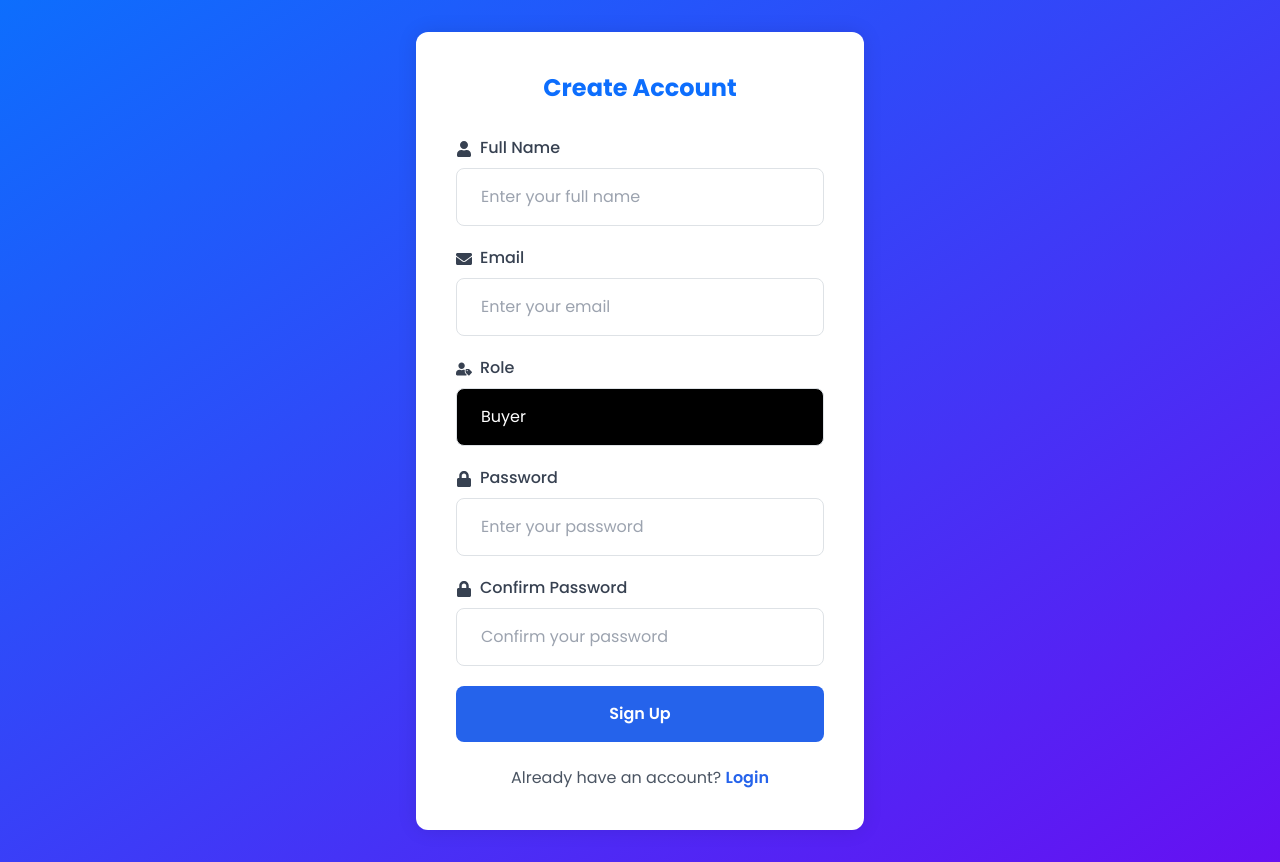
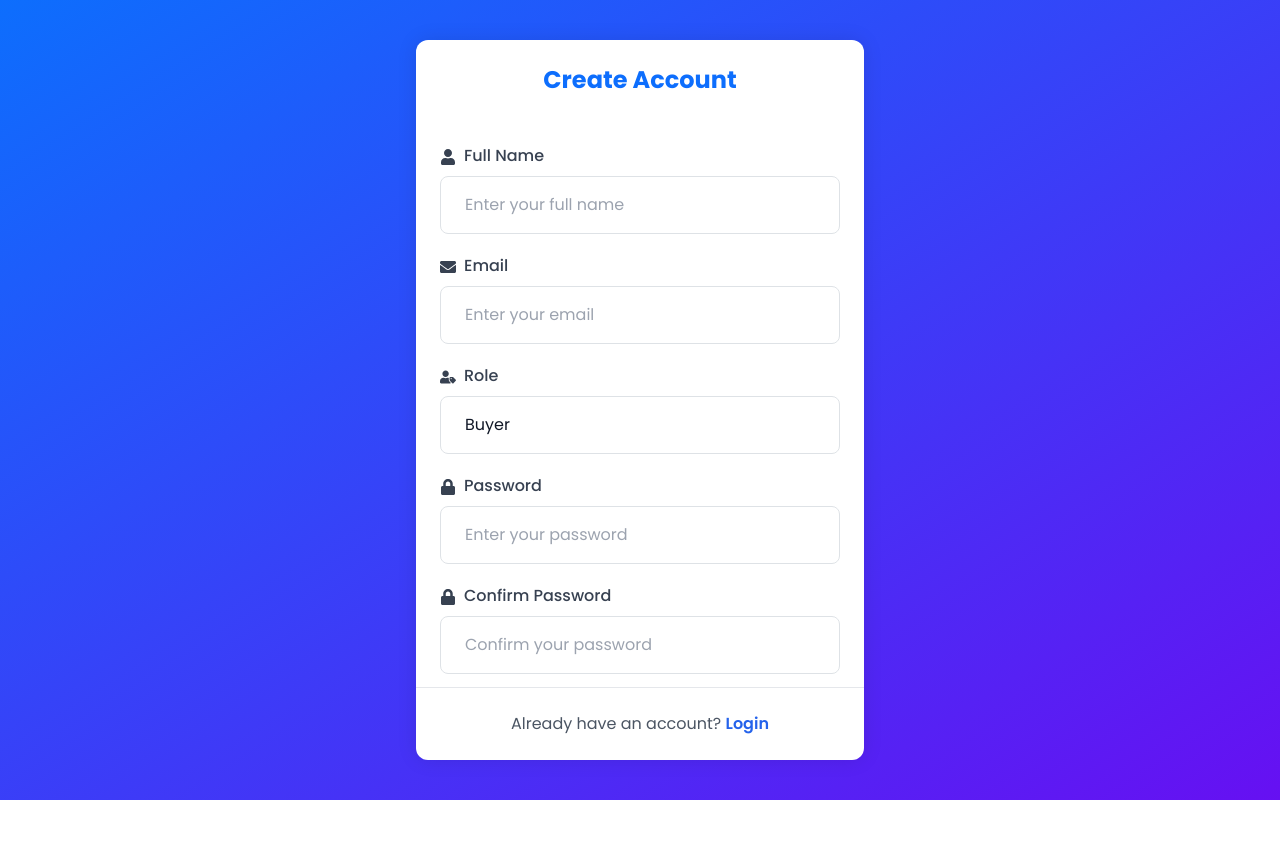
Before and after one commit to Muhammad-waqar-uit/land-registeration-frontend, a React (Vite) app: page /register in a window 1280 px wide. After the commit the page ends 800 px from the top, so only its background shows below. Built offline with nearby package versions, Linux system fonts and the light colour scheme; no server answers.

Commit message:
UI fixes

```diff
--- a/src/index.css
+++ b/src/index.css
@@ -16,3 +16,30 @@
   min-height: 100vh;
   font-family: 'Poppins', sans-serif;
 }
+
+/* Custom Scrollbar Styles */
+@layer utilities {
+  .custom-scrollbar {
+    scrollbar-width: thin;
+    scrollbar-color: #cbd5e1 #f1f5f9;
+  }
+
+  .custom-scrollbar::-webkit-scrollbar {
+    width: 8px;
+  }
+
+  .custom-scrollbar::-webkit-scrollbar-track {
+    background: #f1f5f9;
+    border-radius: 10px;
+  }
+
+  .custom-scrollbar::-webkit-scrollbar-thumb {
+    background: #cbd5e1;
+    border-radius: 10px;
+    transition: background 0.2s ease;
+  }
+
+  .custom-scrollbar::-webkit-scrollbar-thumb:hover {
+    background: #94a3b8;
+  }
+}
--- a/src/pages/auth/ForgotPassword.tsx
+++ b/src/pages/auth/ForgotPassword.tsx
@@ -62,7 +62,7 @@
               value={email}
               onChange={(e) => setEmail(e.target.value)}
               required
-              style={{ borderRadius: '8px' }}
+              style={{ borderRadius: '8px', color: '#111827', backgroundColor: '#ffffff' }}
             />
           </div>
 
--- a/src/pages/auth/Login.tsx
+++ b/src/pages/auth/Login.tsx
@@ -78,7 +78,7 @@
               value={email}
               onChange={(e) => setEmail(e.target.value)}
               required
-              style={{ borderRadius: '8px' }}
+              style={{ borderRadius: '8px', color: '#111827', backgroundColor: '#ffffff' }}
             />
           </div>
 
@@ -94,7 +94,7 @@
               value={password}
               onChange={(e) => setPassword(e.target.value)}
               required
-              style={{ borderRadius: '8px' }}
+              style={{ borderRadius: '8px', color: '#111827', backgroundColor: '#ffffff' }}
             />
           </div>
 
--- a/src/pages/auth/Register.tsx
+++ b/src/pages/auth/Register.tsx
@@ -71,23 +71,32 @@
       }}
     >
       <div
-        className="w-full max-w-md bg-white p-10 rounded-xl shadow-2xl"
-        style={{ boxShadow: '0 0 20px rgba(0,0,0,0.1)' }}
+        className="w-full max-w-md bg-white rounded-xl shadow-2xl flex flex-col"
+        style={{
+          boxShadow: '0 0 20px rgba(0,0,0,0.1)',
+          maxHeight: '90vh',
+          overflow: 'hidden'
+        }}
       >
+        <div className="p-6 pb-4 flex-shrink-0">
           <h3
-          className="text-center font-bold text-2xl mb-8"
+            className="text-center font-bold text-2xl"
             style={{ color: '#0d6efd' }}
           >
             Create Account
           </h3>
+        </div>
 
+        <div className="px-6 pb-4 flex-shrink-0">
           {error && (
-          <div className="mb-4 p-3 bg-red-100 border border-red-400 text-red-700 rounded-lg text-sm">
+            <div className="p-3 bg-red-100 border border-red-400 text-red-700 rounded-lg text-sm">
               {error}
             </div>
           )}
+        </div>
 
-        <form onSubmit={handleSubmit} className="space-y-5">
+        <div className="flex-1 overflow-y-auto px-6 custom-scrollbar">
+          <form onSubmit={handleSubmit} className="space-y-5 pb-4">
           <div>
             <label className="block mb-2 font-medium text-gray-700">
               <FaUser className="inline mr-2" />
@@ -101,7 +110,7 @@
               value={formData.name}
               onChange={handleChange}
               required
-              style={{ borderRadius: '8px' }}
+              style={{ borderRadius: '8px', color: '#111827', backgroundColor: '#ffffff' }}
             />
           </div>
 
@@ -118,7 +127,7 @@
               value={formData.email}
               onChange={handleChange}
               required
-              style={{ borderRadius: '8px' }}
+              style={{ borderRadius: '8px', color: '#111827', backgroundColor: '#ffffff' }}
             />
           </div>
 
@@ -129,21 +138,21 @@
             </label>
             <select
               name="role"
-              className="w-full px-4 py-3 border border-gray-300 rounded-lg focus:outline-none focus:ring-2 focus:ring-blue-500 focus:border-transparent transition-all bg-black text-white appearance-none"
+              className="w-full px-4 py-3 border border-gray-300 rounded-lg focus:outline-none focus:ring-2 focus:ring-blue-500 focus:border-transparent transition-all appearance-none"
               value={formData.role}
               onChange={handleChange}
               required
               style={{
                 borderRadius: '8px',
-                color: '#ffffff',
-                backgroundColor: '#000000',
+                color: '#111827',
+                backgroundColor: '#ffffff',
                 cursor: 'pointer'
               }}
             >
-              <option value="buyer" className="bg-black text-white">Buyer</option>
-              <option value="seller" className="bg-black text-white">Seller</option>
-              <option value="builder" className="bg-black text-white">Builder</option>
-              <option value="admin" className="bg-black text-white">Admin</option>
+              <option value="buyer">Buyer</option>
+              <option value="seller">Seller</option>
+              <option value="builder">Builder</option>
+              <option value="admin">Admin</option>
             </select>
           </div>
 
@@ -161,7 +170,7 @@
               onChange={handleChange}
               required
               minLength={6}
-              style={{ borderRadius: '8px' }}
+              style={{ borderRadius: '8px', color: '#111827', backgroundColor: '#ffffff' }}
             />
           </div>
 
@@ -179,7 +188,7 @@
               onChange={handleChange}
               required
               minLength={6}
-              style={{ borderRadius: '8px' }}
+              style={{ borderRadius: '8px', color: '#111827', backgroundColor: '#ffffff' }}
             />
           </div>
 
@@ -191,8 +200,10 @@
             Sign Up
           </button>
           </form>
+        </div>
 
-        <p className="text-center mt-6 mb-0 text-gray-600">
+        <div className="p-6 pt-4 flex-shrink-0 border-t border-gray-200">
+          <p className="text-center mb-0 text-gray-600">
             Already have an account?{' '}
             <Link
               to="/login"
@@ -203,5 +214,6 @@
           </p>
         </div>
       </div>
+    </div>
   );
 }
```
Also changed, not shown: 1 other file (tests, documents, lock files or other folders). Lines whose indentation alone changed are shown as unchanged.
